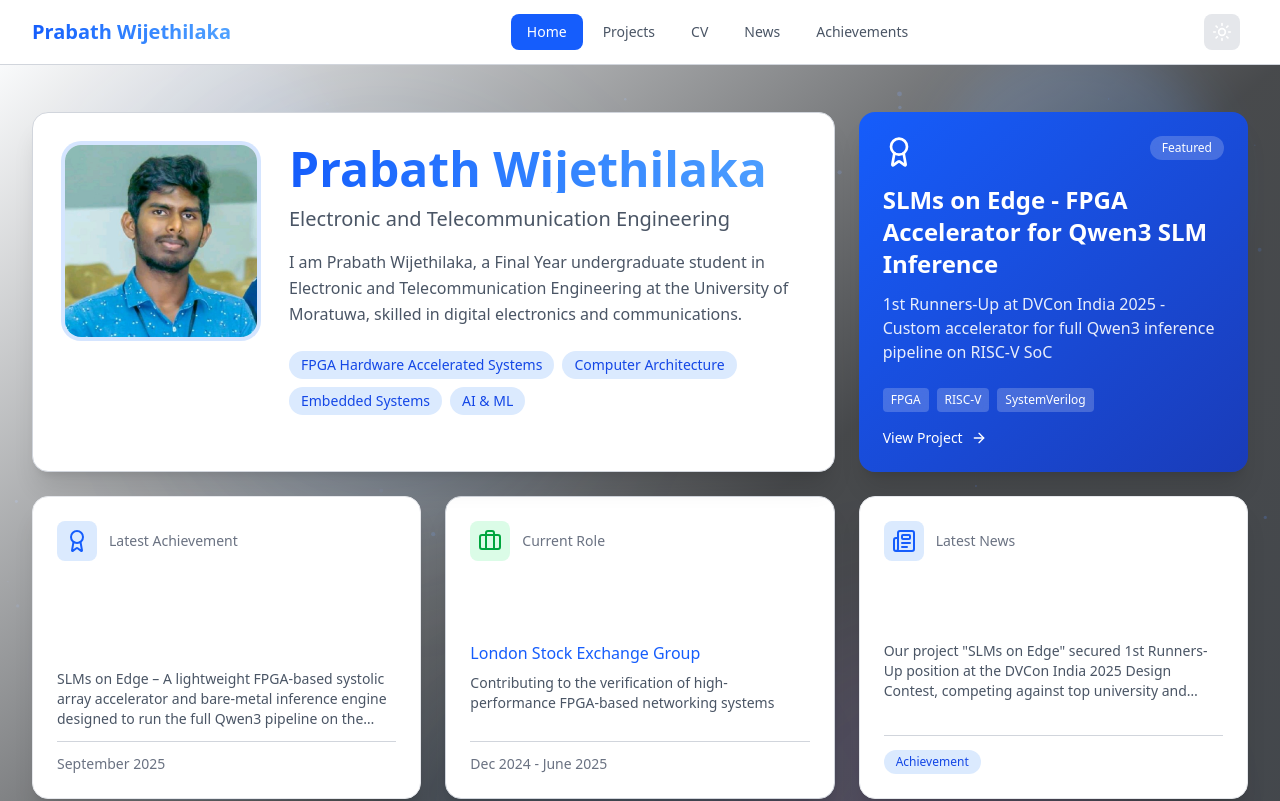
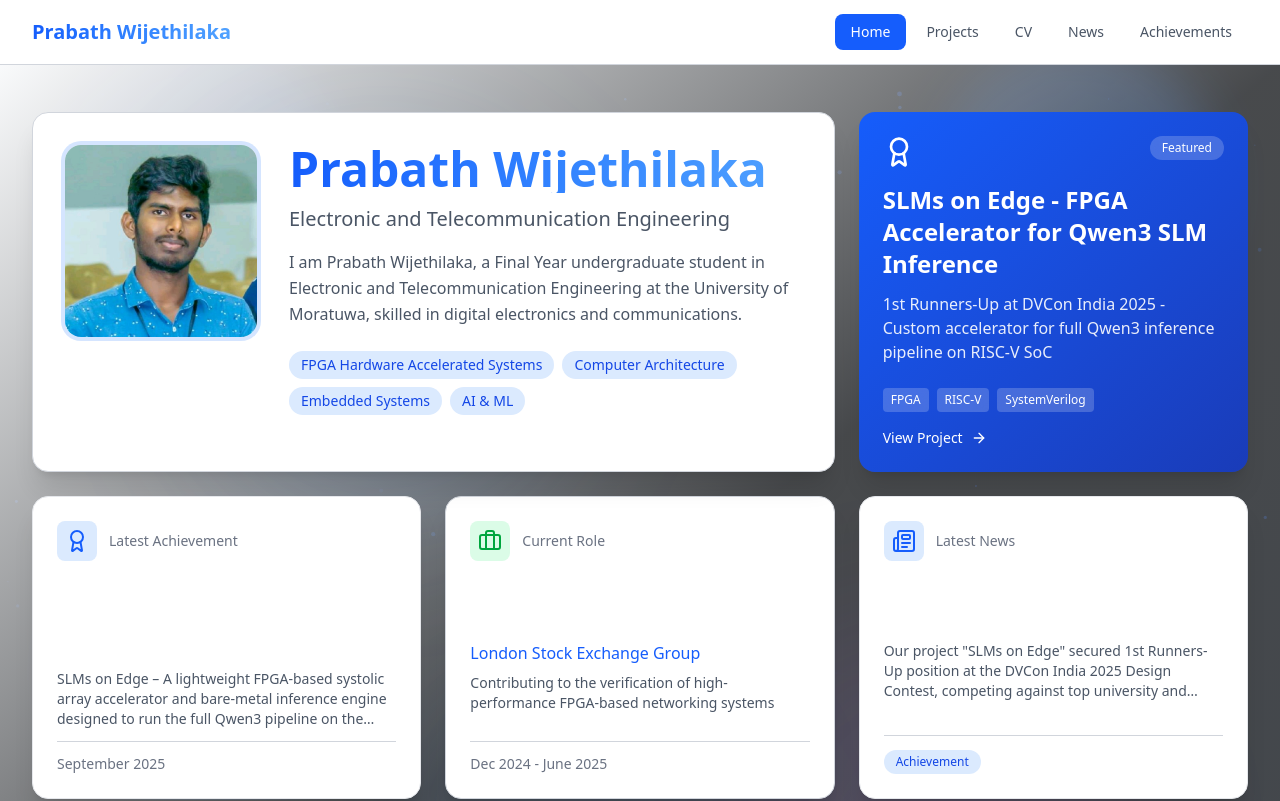
Before and after one commit to PrabathBK/Portfolio, a Next.js app: page / in a window 1280 px wide. Shown: the top 801 px of the page. Built offline with nearby package versions, Linux system fonts and the light colour scheme.

Commit message:
Remove theme change button

```diff
--- a/src/components/Navbar.tsx
+++ b/src/components/Navbar.tsx
@@ -57,20 +57,6 @@
             ))}
           </div>
 
-          {/* Theme Toggle & Mobile Menu Button */}
-          <div className="flex items-center space-x-2">
-            <button
-              onClick={() => setTheme(theme === 'dark' ? 'light' : 'dark')}
-              className="p-2 rounded-lg bg-gray-200 dark:bg-gray-900 hover:bg-gray-300 dark:hover:bg-blue-900 transition-colors"
-              aria-label="Toggle theme"
-            >
-              {theme === 'dark' ? (
-                <Sun className="w-5 h-5" />
-              ) : (
-                <Moon className="w-5 h-5" />
-              )}
-            </button>
-
           {/* Mobile Menu Button */}
           <button
             onClick={() => setMobileMenuOpen(!mobileMenuOpen)}
@@ -83,7 +69,6 @@
               <Menu className="w-5 h-5" />
             )}
           </button>
-          </div>
         </div>
       </div>
 
```
Lines whose indentation alone changed are shown as unchanged.
